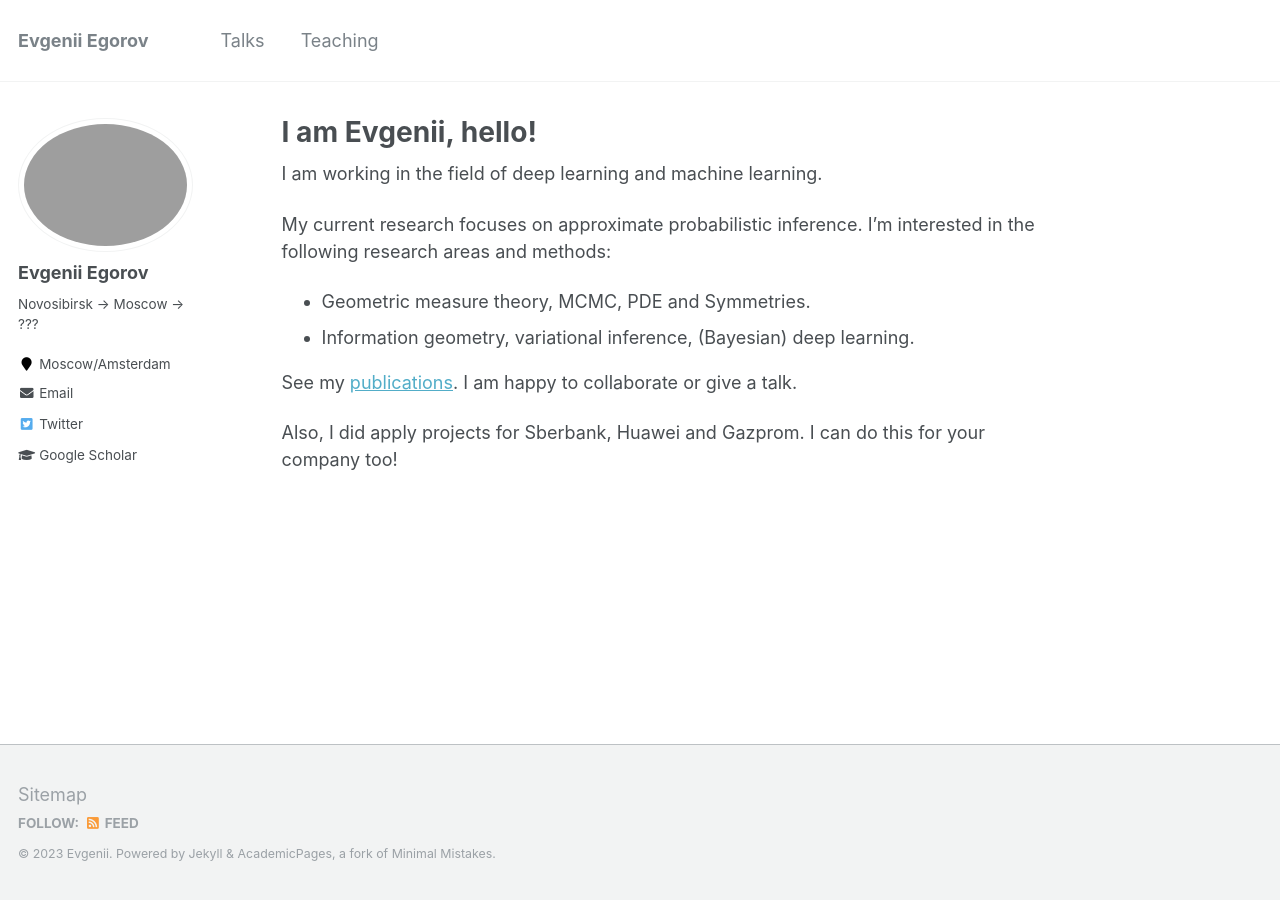
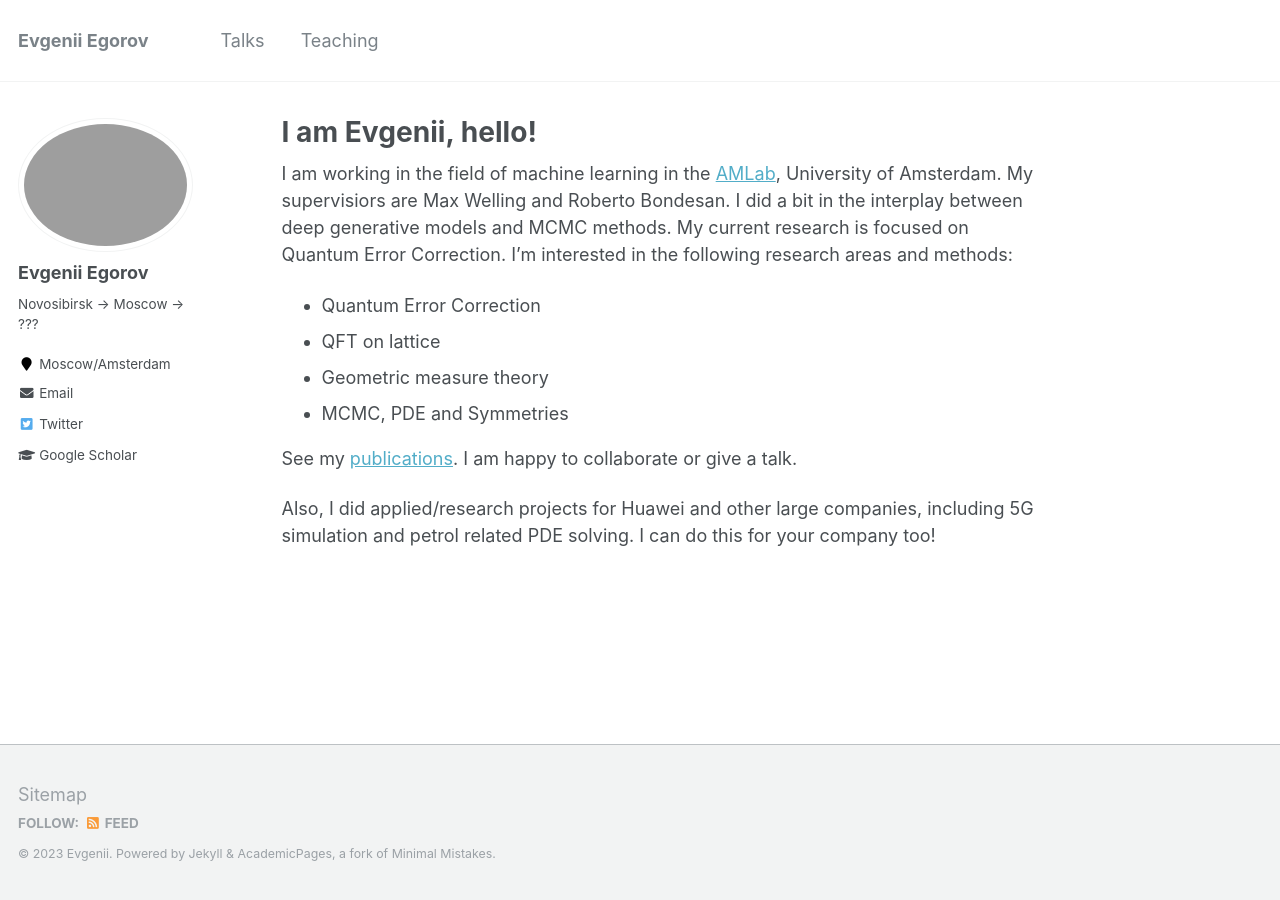
Before and after one commit to evgenii-egorov/evgenii-egorov.github.io, a Jekyll site: the page built from _pages/about.md, in a window 1280 px wide. Built offline with Jekyll 4.4.1, drawn with Linux system fonts in a browser that asks for light colours.

Commit message:
Update about.md

```diff
--- a/_pages/about.md
+++ b/_pages/about.md
@@ -8,14 +8,16 @@ redirect_from:
   - /about.html
 ---
 
-I am working in the field of deep learning and machine learning.
+I am working in the field of machine learning in the [AMLab](http://amlab.science.uva.nl), University of Amsterdam. My supervisiors are Max Welling and Roberto Bondesan. I did a bit in the interplay between deep generative models and MCMC methods. My current research is focused on Quantum Error Correction. I’m interested in the following research areas and methods:
 
-My current research focuses on approximate probabilistic inference. I’m interested in the following research areas and methods:
+- Quantum Error Correction
+- QFT on lattice
+- Geometric measure theory
+- MCMC, PDE and Symmetries
 
-- Geometric measure theory, MCMC, PDE and Symmetries.
-- Information geometry, variational inference, (Bayesian) deep learning.
 
 See my [publications](https://scholar.google.ru/citations?user=LwVVunEAAAAJ). I am happy to collaborate or give a talk.
 
 
-Also, I did apply projects for Sberbank, Huawei and Gazprom. I can do this for your company too!
+Also, I did applied/research projects for Huawei and other large companies, including 5G simulation and petrol related PDE solving.
+I can do this for your company too!
```
